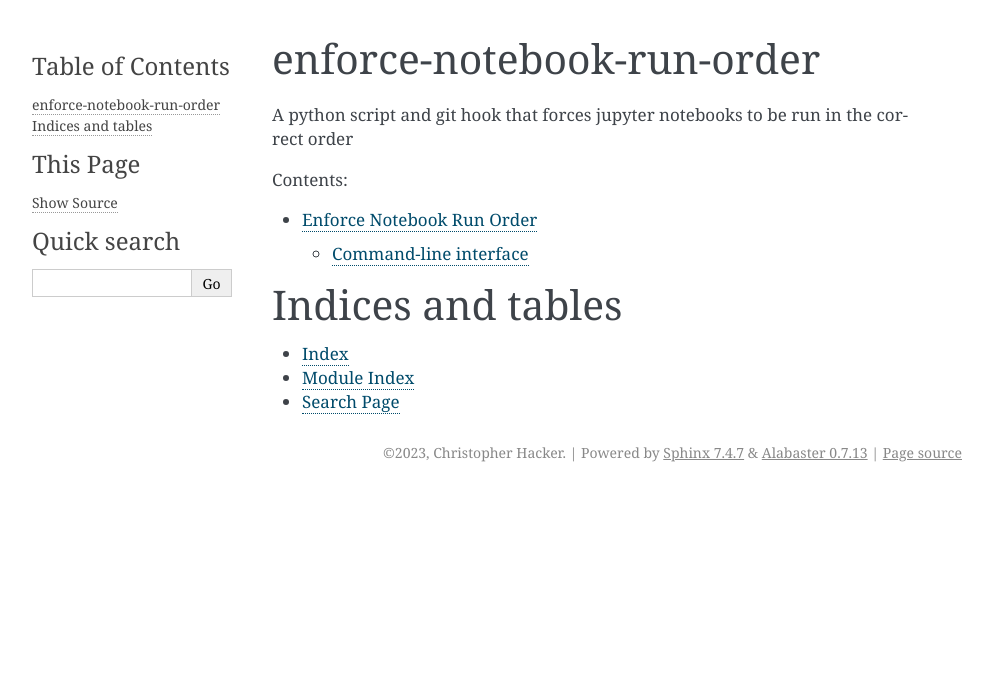
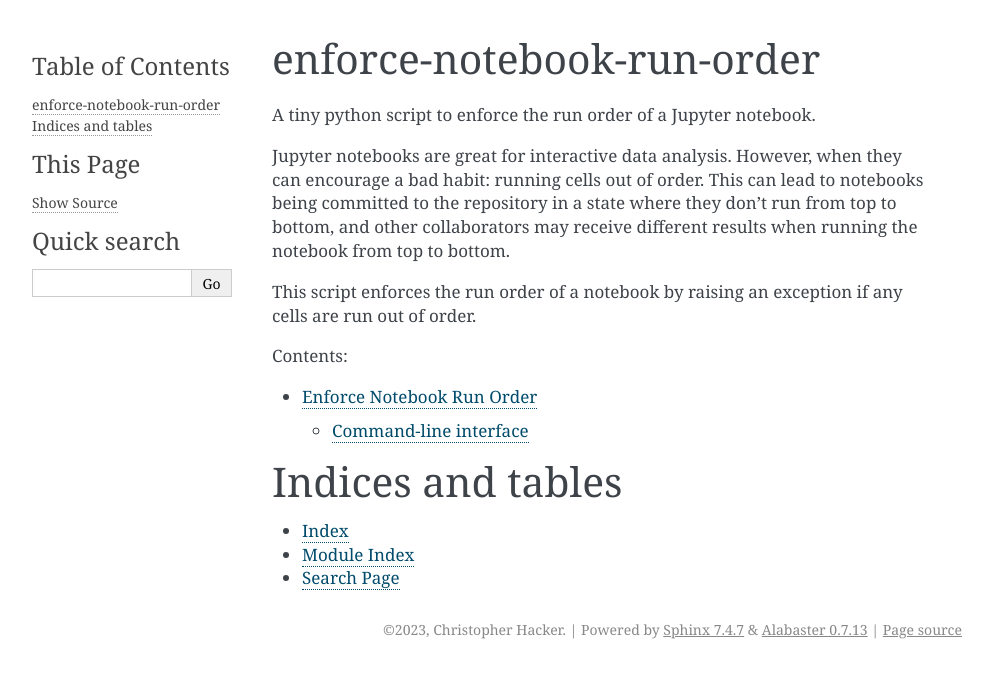
Before and after one commit to cmhac/enforce-notebook-run-order, a Sphinx documentation site: the page built from docs/index.rst, in a window 1280 px wide. Shown: the top 678 px of the page, without its empty margins (148-1141 px from the left). Built offline with Sphinx 7.4.7, drawn with Linux system fonts in a browser that asks for light colours.

Commit message:
update docs

```diff
--- a/README.rst
+++ b/README.rst
@@ -1,5 +1 @@
-enforce-notebook-run-order
-==========================
-
-A python script and git hook that forces jupyter notebooks to be run in
-the correct order
+.. include:: docs/README.rst
--- /dev/null
+++ b/docs/README.rst
@@ -0,0 +1,13 @@
+enforce-notebook-run-order
+==========================
+
+A tiny python script to enforce the run order of a Jupyter notebook.
+
+Jupyter notebooks are great for interactive data analysis. However, when
+they can encourage a bad habit: running cells out of order. This can lead
+to notebooks being committed to the repository in a state where they don't run
+from top to bottom, and other collaborators may receive different results
+when running the notebook from top to bottom.
+
+This script enforces the run order of a notebook by raising an exception if
+any cells are run out of order.
--- a/docs/index.rst
+++ b/docs/index.rst
@@ -3,7 +3,7 @@
    You can adapt this file completely to your liking, but it should at least
    contain the root `toctree` directive.
 
-.. include:: ../README.rst
+.. include:: README.rst
 
 .. toctree::
    :maxdepth: 2
```
